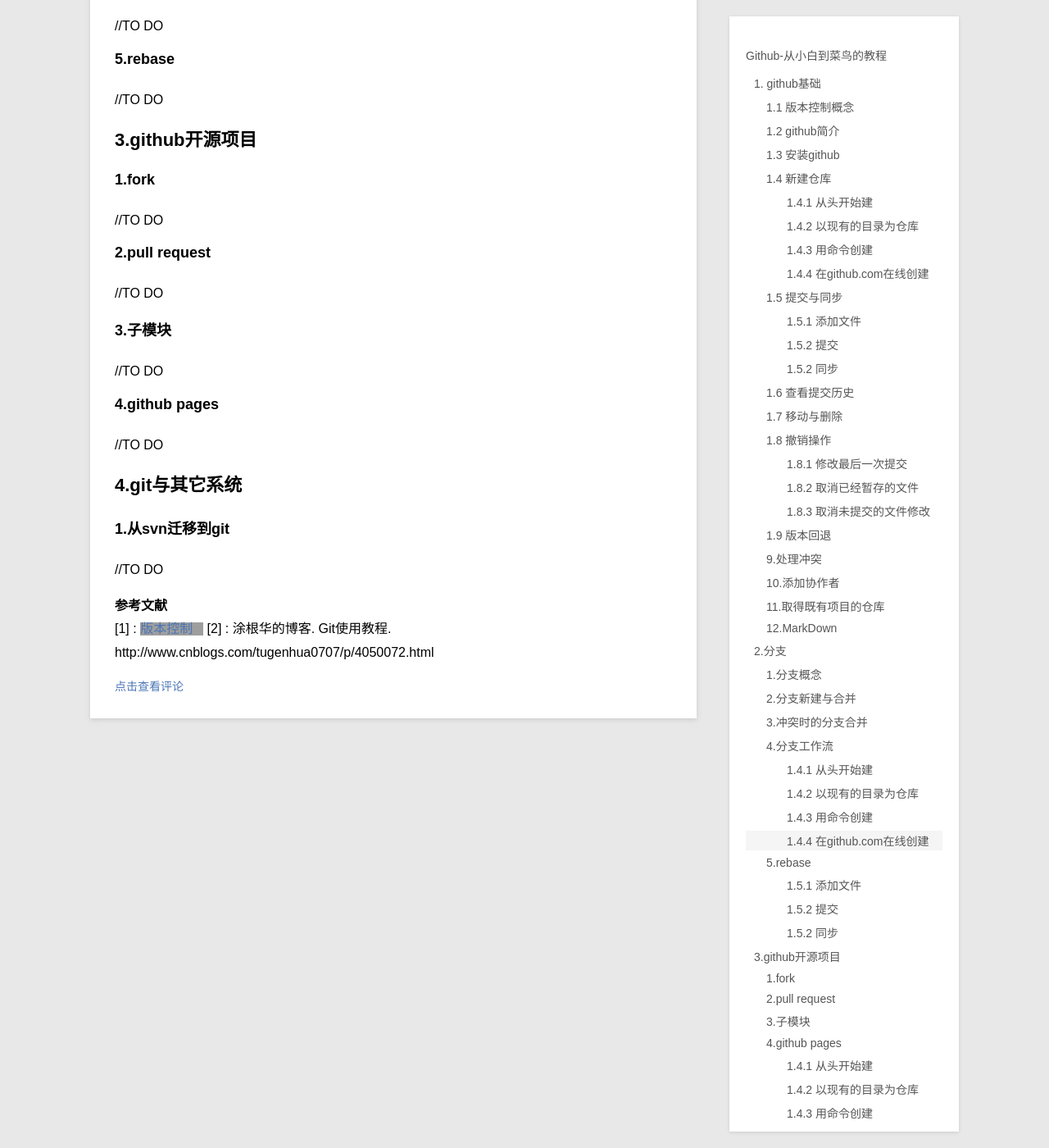
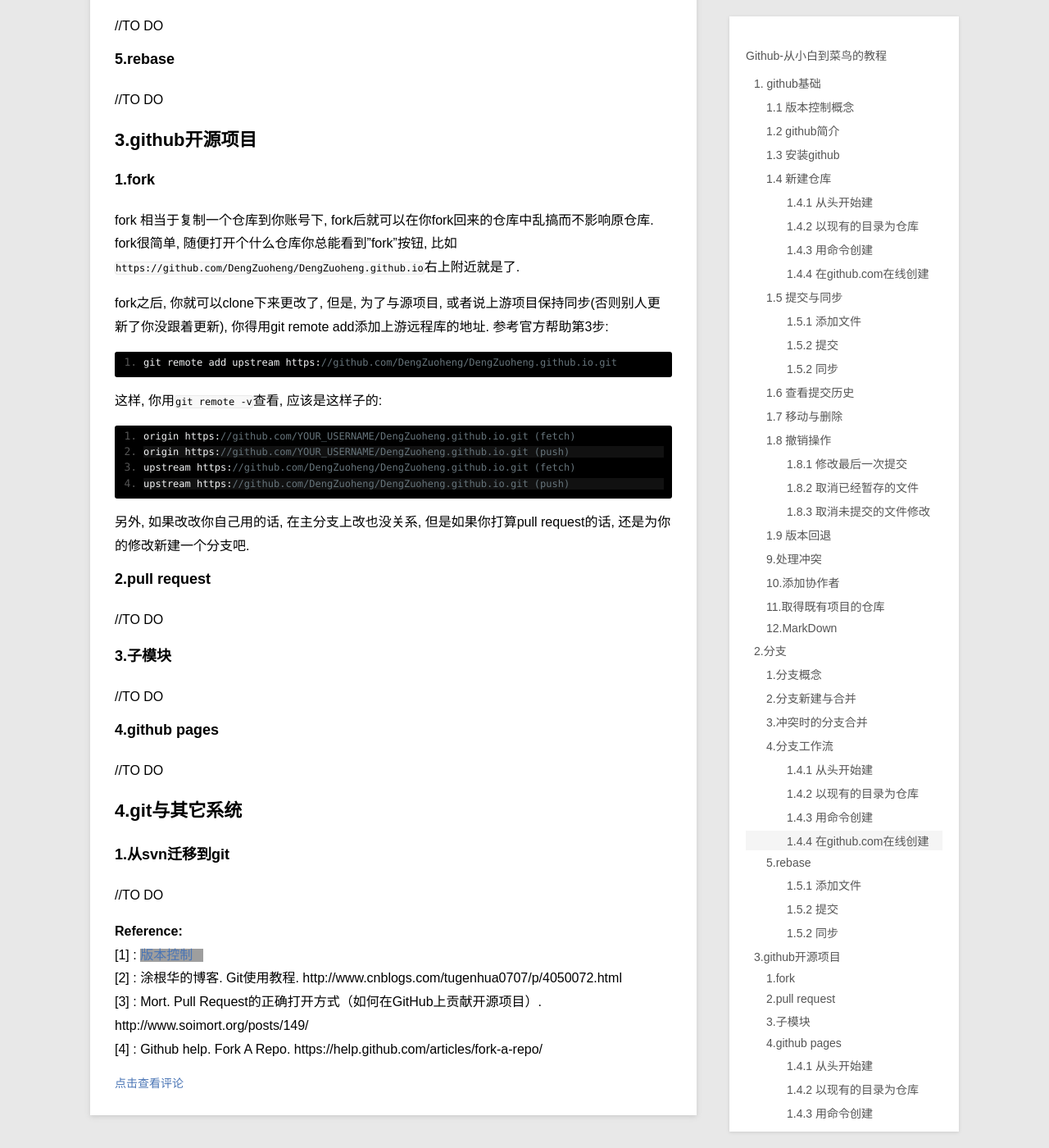
Before and after one commit to DengZuoheng/DengZuoheng.github.io, a Jekyll site: the page built from _posts/blog/2014-10-03-a-github-tutorial-for-jdc.md, in a window 1280 px wide and 1400 px high, scrolled down 9143 px. Shown: the whole window at 82% size. Built offline with Jekyll 4.4.1, drawn with Linux system fonts in a browser that asks for light colours; Markdown is read by kramdown in place of the engine named in the settings; grey boxes are pictures that could not be loaded.

Commit message:
更新 github fork

```diff
--- a/_posts/blog/2014-10-03-a-github-tutorial-for-jdc.md
+++ b/_posts/blog/2014-10-03-a-github-tutorial-for-jdc.md
@@ -290,7 +290,21 @@
 //TO DO
 ##3.github开源项目
 ###1.fork
-//TO DO
+fork 相当于复制一个仓库到你账号下, fork后就可以在你fork回来的仓库中乱搞而不影响原仓库. fork很简单, 随便打开个什么仓库你总能看到"fork"按钮, 比如`https://github.com/DengZuoheng/DengZuoheng.github.io`右上附近就是了.
+
+fork之后, 你就可以clone下来更改了, 但是, 为了与源项目, 或者说上游项目保持同步(否则别人更新了你没跟着更新), 你得用git remote add添加上游远程库的地址. 参考官方帮助第3步:
+
+    git remote add upstream https://github.com/DengZuoheng/DengZuoheng.github.io.git
+
+这样, 你用`git remote -v`查看, 应该是这样子的:
+
+    origin    https://github.com/YOUR_USERNAME/DengZuoheng.github.io.git (fetch)
+    origin    https://github.com/YOUR_USERNAME/DengZuoheng.github.io.git (push)
+    upstream  https://github.com/DengZuoheng/DengZuoheng.github.io.git (fetch)
+    upstream  https://github.com/DengZuoheng/DengZuoheng.github.io.git (push)
+
+另外, 如果改改你自己用的话, 在主分支上改也没关系, 但是如果你打算pull request的话, 还是为你的修改新建一个分支吧.
+
 ###2.pull request
 //TO DO
 ###3.子模块
@@ -301,9 +315,11 @@
 ###1.从svn迁移到git
 //TO DO
 
-**参考文献**
+**Reference:**
 \[1\] : [版本控制](http://zh.wikipedia.org/wiki/%E7%89%88%E6%9C%AC%E6%8E%A7%E5%88%B6)
 \[2\] :  涂根华的博客. Git使用教程. http://www.cnblogs.com/tugenhua0707/p/4050072.html
+\[3\] : Mort. Pull Request的正确打开方式（如何在GitHub上贡献开源项目）. http://www.soimort.org/posts/149/
+\[4\] : Github help. Fork A Repo. https://help.github.com/articles/fork-a-repo/
 
 [1]:https://windows.github.com/
 [2]:http://dengzuoheng.github.io/images/2014-10-3-19-54-51.png
```
